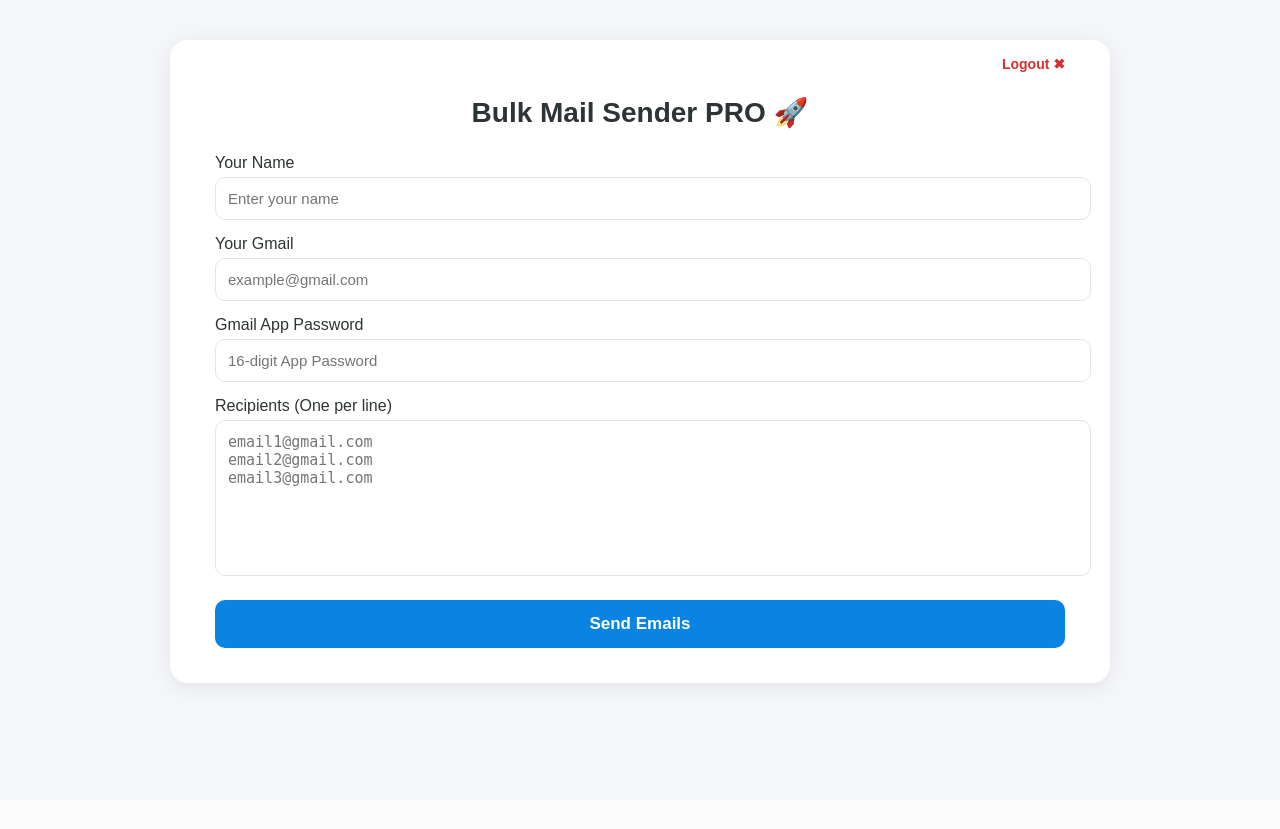
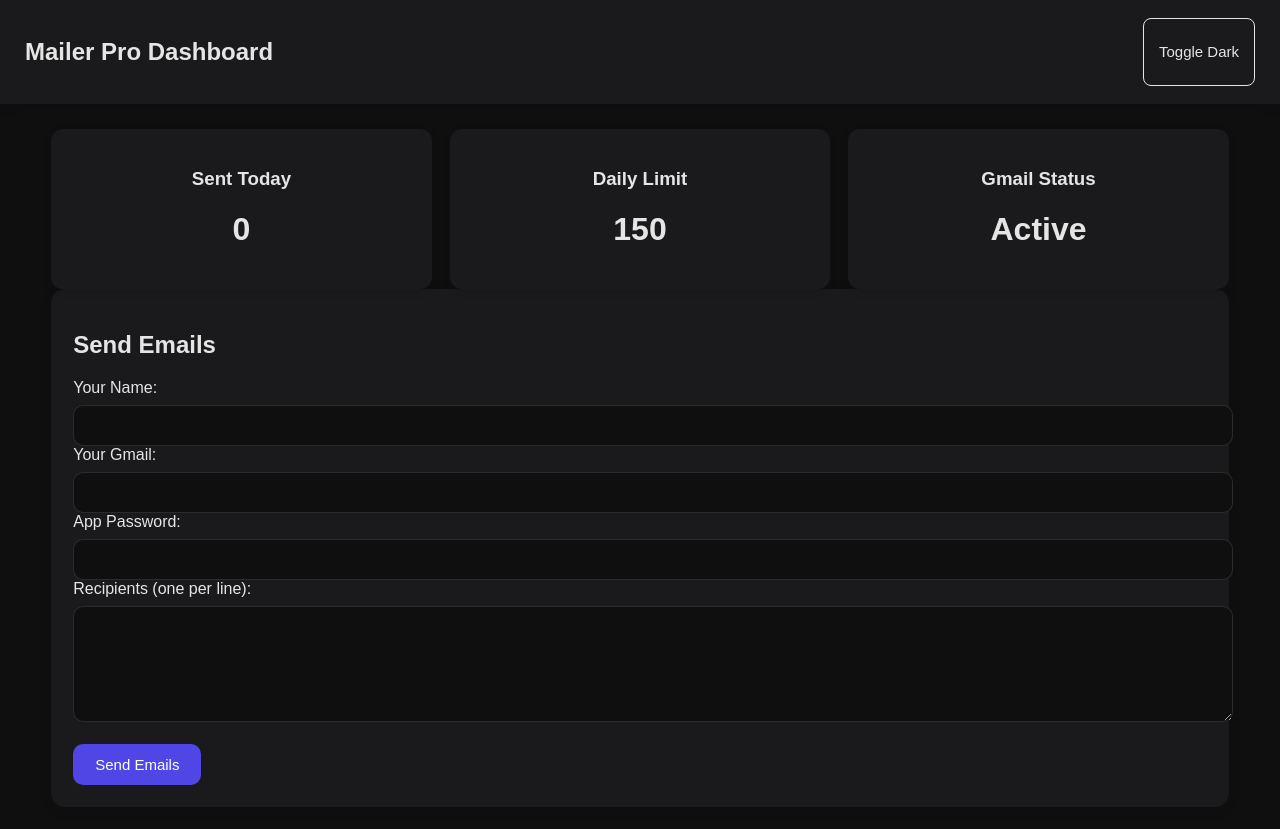
Before and after one commit to deepanshulodhi79-sudo/Deepanshu-s-, a Flask app: page /dashboard in a window 1280 px wide. Before the commit the page ends 691 px from the top, so only its background shows below. Run offline with Flask 3, Linux system fonts and the light colour scheme; the visitor is signed in with stand-in values (Sample User, id 1).

Commit message:
Update dashboard.html

```diff
--- a/templates/dashboard.html
+++ b/templates/dashboard.html
@@ -1,160 +1,218 @@
 <!DOCTYPE html>
-<html lang="en">
+<html lang="en" class="dark">
 <head>
-    <meta charset="UTF-8" />
-    <meta name="viewport" content="width=device-width, initial-scale=1.0" />
-    <title>Bulk Mail Sender Pro</title>
-
+    <meta charset="UTF-8">
+    <meta name="viewport" content="width=device-width, initial-scale=1.0">
+    <title>Mailer Dashboard Pro</title>
     <style>
+        :root {
+            --bg: #f4f5f9;
+            --card: #ffffff;
+            --text: #111;
+            --primary: #4f46e5;
+            --success: #16a34a;
+            --danger: #dc2626;
+        }
+        .dark {
+            --bg: #0f0f10;
+            --card: #1a1a1c;
+            --text: #e5e5e5;
+        }
         body {
-            font-family: "Poppins", sans-serif;
-            background: #f5f6fa;
+            font-family: Arial, sans-serif;
+            background: var(--bg);
+            color: var(--text);
             margin: 0;
             padding: 0;
         }
-
+        .nav {
+            padding: 18px 25px;
+            background: var(--card);
+            display: flex;
+            justify-content: space-between;
+            box-shadow: 0 2px 12px rgba(0,0,0,0.1);
+        }
         .container {
-            max-width: 850px;
-            margin: 40px auto;
-            background: #ffffff;
-            box-shadow: 0 4px 20px rgba(0,0,0,0.08);
-            border-radius: 18px;
-            padding: 35px 45px;
+            width: 92%;
+            margin: auto;
+            padding-top: 25px;
         }
-
-        h2 {
-            text-align: center;
-            margin-bottom: 25px;
-            font-size: 28px;
-            font-weight: 600;
-            color: #2d3436;
+        .card {
+            background: var(--card);
+            padding: 22px;
+            border-radius: 14px;
+            box-shadow: 0 3px 12px rgba(0,0,0,0.12);
+            margin-bottom: 22px;
         }
-
-        label {
-            display: block;
-            margin-top: 15px;
-            font-weight: 500;
-            color: #2d3436;
-        }
-
         input, textarea {
             width: 100%;
             padding: 12px;
-            margin-top: 5px;
             border-radius: 10px;
-            border: 1px solid #dfe6e9;
+            border: 1px solid #9993;
+            background: var(--bg);
+            color: var(--text);
+            margin-top: 8px;
+        }
+        button {
+            background: var(--primary);
+            color: white;
+            padding: 12px 22px;
+            border-radius: 10px;
+            border: none;
+            cursor: pointer;
             font-size: 15px;
-            outline: none;
-            transition: all 0.2s;
         }
-
-        input:focus,
-        textarea:focus {
-            border-color: #0984e3;
-            box-shadow: 0 0 4px rgba(9,132,227,0.4);
+        button:disabled {
+            opacity: .5;
         }
-
-        textarea {
-            height: 130px;
-            resize: none;
+        .stats {
+            display: flex;
+            gap: 18px;
         }
-
-        .btn {
-            margin-top: 20px;
-            width: 100%;
-            padding: 14px;
-            background: #0984e3;
-            color: white;
-            border: none;
-            border-radius: 10px;
-            font-size: 17px;
+        .statbox {
+            flex: 1;
+            background: var(--card);
+            padding: 20px;
+            border-radius: 12px;
+            text-align: center;
+            box-shadow: 0 2px 8px rgba(0,0,0,0.12);
+        }
+        .loader {
+            border: 4px solid #ddd;
+            border-top: 4px solid var(--primary);
+            width: 30px;
+            height: 30px;
+            border-radius: 50%;
+            animation: spin 1s linear infinite;
+            margin: auto;
+            display: none;
+        }
+        @keyframes spin {
+            to { transform: rotate(360deg); }
+        }
+        .popup {
+            position: fixed;
+            top: 50%;
+            left: 50%;
+            transform: translate(-50%,-50%);
+            background: var(--card);
+            padding: 25px 35px;
+            border-radius: 14px;
+            box-shadow: 0 0 40px rgba(0,0,0,0.3);
+            display: none;
+        }
+        .toggle-btn {
+            background: none;
+            border: 1px solid var(--text);
+            padding: 8px 15px;
+            border-radius: 8px;
             cursor: pointer;
-            font-weight: 600;
-            transition: 0.3s;
-        }
-
-        .btn:hover {
-            background: #0c6dc0;
-        }
-
-        .logout {
-            text-align: right;
-            margin-top: -20px;
-        }
-
-        .logout a {
-            color: #d63031;
-            font-size: 14px;
-            text-decoration: none;
-            font-weight: 600;
-        }
-
-        #statusBox {
-            margin-top: 25px;
-            padding: 18px;
-            background: #dfe6e9;
-            border-radius: 12px;
-            display: none;
-            font-weight: 500;
+            color: var(--text);
         }
     </style>
 </head>
 <body>
 
+    <div class="nav">
+        <h2>Mailer Pro Dashboard</h2>
+        <button class="toggle-btn" onclick="toggleTheme()">Toggle Dark</button>
+    </div>
+
     <div class="container">
 
-        <div class="logout">
-            <a href="/logout">Logout ✖</a>
+        <!-- STATS -->
+        <div class="stats">
+            <div class="statbox">
+                <h3>Sent Today</h3>
+                <h1 id="sentToday">0</h1>
+            </div>
+            <div class="statbox">
+                <h3>Daily Limit</h3>
+                <h1>150</h1>
+            </div>
+            <div class="statbox">
+                <h3>Gmail Status</h3>
+                <h1 id="gmailStatus">Checking...</h1>
+            </div>
         </div>
 
-        <h2>Bulk Mail Sender PRO 🚀</h2>
+        <!-- FORM -->
+        <div class="card">
+            <h2>Send Emails</h2>
 
-        <label>Your Name</label>
-        <input id="sender_name" placeholder="Enter your name" />
+            <label>Your Name:</label>
+            <input type="text" id="sender_name">
 
-        <label>Your Gmail</label>
-        <input id="sender_email" placeholder="example@gmail.com" />
+            <label>Your Gmail:</label>
+            <input type="email" id="sender_email">
 
-        <label>Gmail App Password</label>
-        <input id="sender_pass" type="password" placeholder="16-digit App Password" />
+            <label>App Password:</label>
+            <input type="password" id="sender_pass">
 
-        <label>Recipients (One per line)</label>
-        <textarea id="recipients" placeholder="email1@gmail.com&#10;email2@gmail.com&#10;email3@gmail.com"></textarea>
+            <label>Recipients (one per line):</label>
+            <textarea id="recipients" rows="6"></textarea>
 
-        <button class="btn" onclick="sendMail()" id="sendBtn">Send Emails</button>
+            <br><br>
 
-        <div id="statusBox"></div>
+            <button id="sendBtn" onclick="sendNow()">Send Emails</button>
+
+            <div class="loader" id="loader"></div>
+        </div>
+
+    </div>
+
+    <!-- SUCCESS POPUP -->
+    <div class="popup" id="popup">
+        <h2>Emails Sent Successfully!</h2>
+        <p id="popupText"></p>
+        <br>
+        <button onclick="hidePopup()">OK</button>
     </div>
 
 <script>
-        function sendMail() {
-            const btn = document.getElementById("sendBtn");
+function toggleTheme() {
+    document.documentElement.classList.toggle('dark');
+}
+
+function fakeGmailCheck() {
+    setTimeout(() => {
+        document.getElementById("gmailStatus").innerText = "Active";
+    }, 1500);
+}
+fakeGmailCheck();
+
+function sendNow() {
+    let btn = document.getElementById("sendBtn");
+    let loader = document.getElementById("loader");
+
+    btn.disabled = true;
+    loader.style.display = "block";
     btn.innerText = "Sending...";
-            btn.style.background = "#636e72";
-            btn.disabled = true;
-
-            let data = {
-                sender_name: document.getElementById("sender_name").value,
-                sender_email: document.getElementById("sender_email").value,
-                sender_pass: document.getElementById("sender_pass").value,
-                recipients: document.getElementById("recipients").value
-            };
 
     fetch('/send', {
         method: 'POST',
-                headers: { 'Content-Type': 'application/x-www-form-urlencoded' },
-                body: new URLSearchParams(data)
+        headers: { 'Content-Type': 'application/json' },
+        body: JSON.stringify({
+            sender_name: document.getElementById('sender_name').value,
+            sender_email: document.getElementById('sender_email').value,
+            sender_pass: document.getElementById('sender_pass').value,
+            recipients: document.getElementById('recipients').value
+        })
     })
     .then(res => res.json())
-            .then(result => {
-                let box = document.getElementById("statusBox");
-                box.style.display = "block";
-                box.innerHTML = `✔ Total: ${result.total} | ✅ Success: ${result.success} | ❌ Failed: ${result.failed}`;
+    .then(data => {
+        loader.style.display = "none";
+        btn.disabled = false;
+        btn.innerText = "Send Emails";
 
-                btn.innerText = "Sent Successfully";
-                btn.style.background = "#00b894";
-            })
-            .catch(err => alert("Error Sending Emails"));
+        document.getElementById("sentToday").innerText = data.success;
+        document.getElementById("popupText").innerText = data.success + " sent, " + data.failed + " failed";
+        document.getElementById("popup").style.display = "block";
+    });
+}
+
+function hidePopup() {
+    document.getElementById("popup").style.display = "none";
 }
 </script>
 
```
Lines whose indentation alone changed are shown as unchanged.
